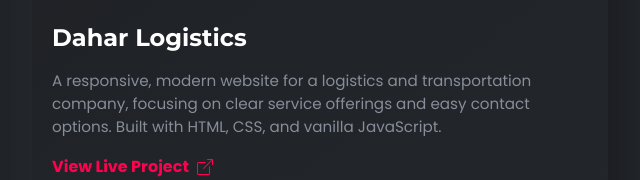
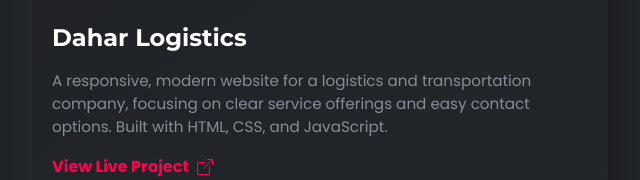
Before and after one commit to MukhtarIman/my-website, a website built with Vite: page index.html in a window 1280 px wide. Shown: the part 2685-2865 px from the top of the page, 8-648 px from the left. Built offline with nearby package versions, Linux system fonts and the light colour scheme.

Commit message:
Update project description to remove 'vanilla'

```diff
--- a/index.html
+++ b/index.html
@@ -98,7 +98,7 @@
           </div>
           <h3>Dahar Logistics</h3>
           <p>A responsive, modern website for a logistics and transportation company, focusing on clear service
-            offerings and easy contact options. Built with HTML, CSS, and vanilla JavaScript.</p>
+            offerings and easy contact options. Built with HTML, CSS, and JavaScript.</p>
           <a href="https://daharlogistics.netlify.app" target="_blank" class="portfolio-link">
             View Live Project
             <!-- Inline SVG arrow icon -->
```
